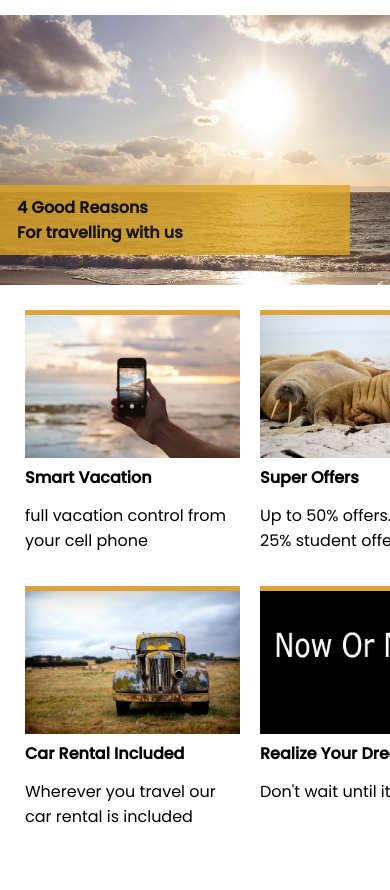
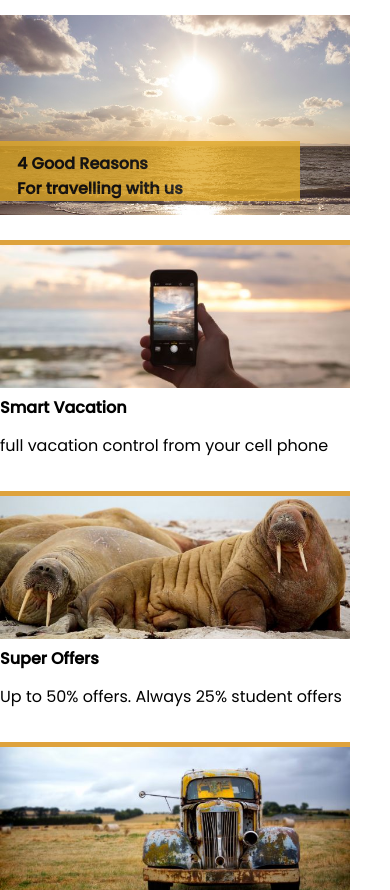
Before and after one commit to Nuongphan/NuongPTT_DN_JS230529_hackathon_01, a plain HTML site: page index.html in a window 390 px wide. Shown: the top 890 px of the page. Before the commit the page ends 844 px from the top, so only its background shows below. Drawn offline with Linux system fonts and the light colour scheme.

Commit message:
[Basic]_[DN_JS230529]_[NuongPTT]

```diff
--- a/style.css
+++ b/style.css
@@ -45,4 +45,43 @@ figure > img {
 figcaption > p {
   margin: 13px 0;
 }
-body {margin-top: 15px; height: ;}
+body {margin-top: 15px;}
+@media screen and (max-width: 992px) {
+.reasons {
+  background-image: url(./Image/beach3.jpg);
+  width: 70%;
+  background-size: cover;
+  height: 200px;
+  position: relative;
+  margin-bottom: 25px;
+  figure > img {
+    height: 200px;
+  }
+}.grid {
+  display: grid;
+  grid-template-columns:500px;
+  gap: calc(20px);
+  width: 450px;
+  margin-left: 0;
+
+} figcaption > p {
+  margin: 13px 0;
+}
+figure > img {
+  width: 350px;
+  height: 148px;
+  object-fit: cover;
+  border-top: 5px solid rgb(222, 162, 60)
+}
+.reasons > h4 {
+  border: none;
+  background-color: rgb(222, 167, 39);
+  opacity: 0.8;
+  height: 60px;
+  width: 300px;
+  padding-left: 17px;
+  padding-top: 10px;
+  position: absolute;
+  top: 63%;
+}
+}
```
